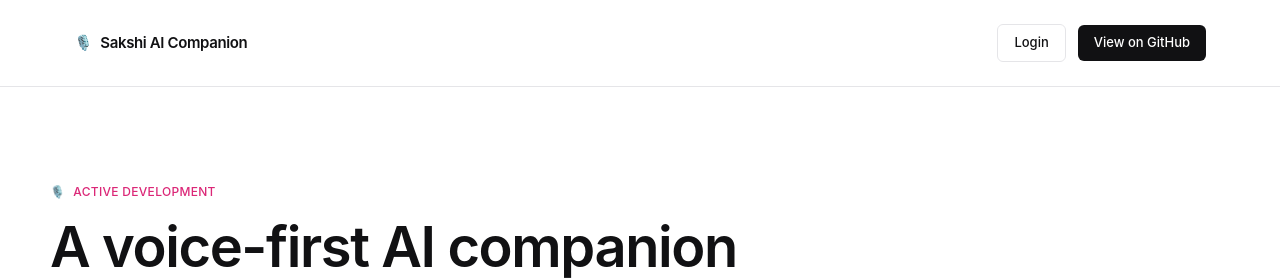
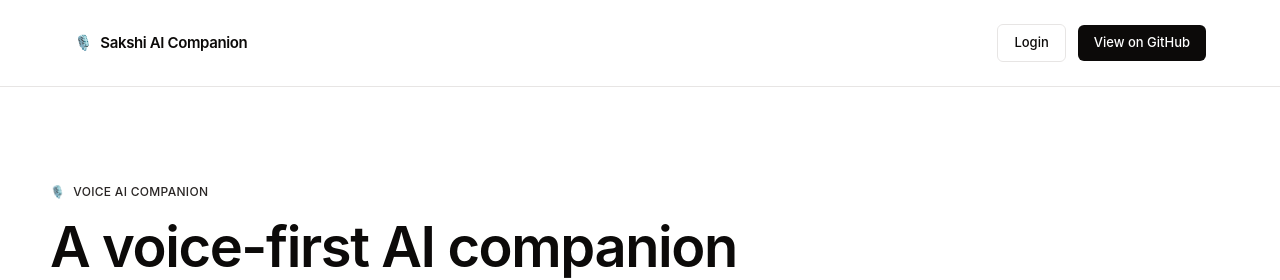
Before and after one commit to Puneetshivhare/companion-agent-ui, a Next.js app: page / in a window 1280 px wide. Shown: the top 280 px of the page. Built offline with nearby package versions, Linux system fonts and the light colour scheme.

Commit message:
Redesign: ElevenLabs-inspired, remove dev-stage tag

```diff
--- a/content.ts
+++ b/content.ts
@@ -34,5 +34,7 @@ export const content = {
   ],
   architecture: ["React frontend", "FastAPI agent service", "Groq + agno brain", "Deepgram voice"],
   githubUrl: "https://github.com/Puneetshivhare/Companion_Agent",
-  status: "Active development",
+  // Category eyebrow — not a dev-stage indicator. Access is limited by
+  // rate limits / data resourcing, not by how finished the project is.
+  status: "Voice AI Companion",
 };
--- a/tailwind.config.ts
+++ b/tailwind.config.ts
@@ -1,14 +1,30 @@
 import type { Config } from "tailwindcss";
 
+// Design language inspired by getdesign.md's ElevenLabs analysis:
+// off-white editorial canvas, ink pill CTAs, pastel gradient orbs as
+// the only color moments (never used as fills or text colors).
 const config: Config = {
   content: ["./app/**/*.{ts,tsx}", "./components/**/*.{ts,tsx}"],
   theme: {
     extend: {
       colors: {
-        ink: "#111113",
-        mute: "#6b6b70",
-        line: "#e5e5e8",
-        amber: "#db2777",
+        canvas: "#f5f5f5",
+        canvasSoft: "#fafafa",
+        surfaceCard: "#ffffff",
+        surfaceStrong: "#f0efed",
+        ink: "#0c0a09",
+        copy: "#4e4e4e",
+        mute: "#777169",
+        muteSoft: "#a8a29e",
+        line: "#e7e5e4",
+        lineStrong: "#d6d3d1",
+        orbMint: "#a7e5d3",
+        orbPeach: "#f4c5a8",
+        orbLavender: "#c8b8e0",
+        orbSky: "#a8c8e8",
+        orbRose: "#e8b8c4",
+        // kept for shared component compat
+        amber: "#292524",
       },
       fontFamily: {
         sans: [
```
